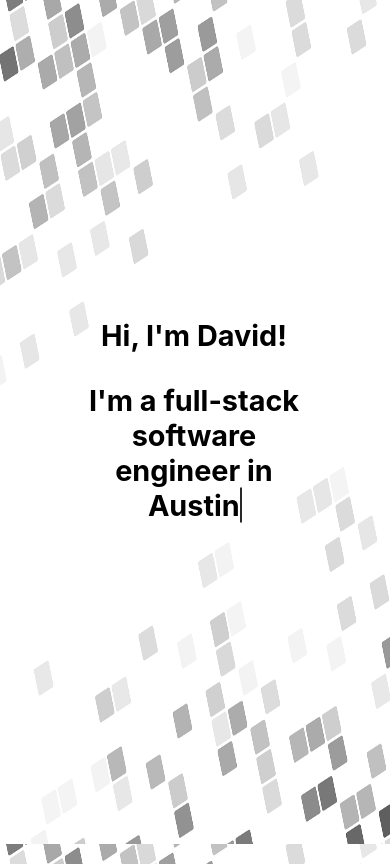
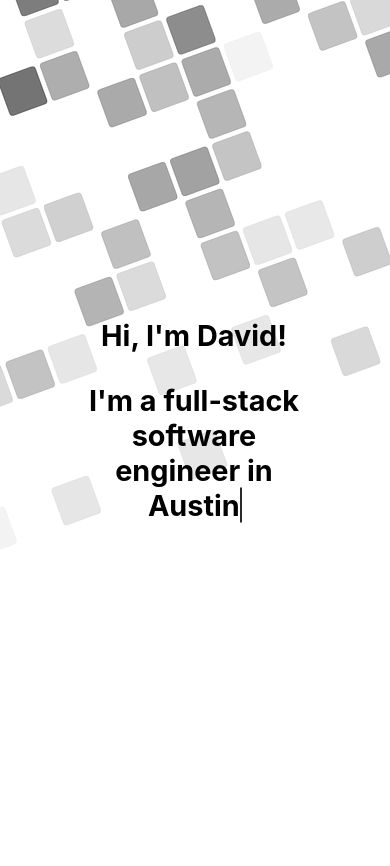
Before and after one commit to dpolcari18/personal-site, a React (Create React App) app: page / in a window 390 px wide. Shown: the top 866 px of the page. Built offline with nearby package versions, Linux system fonts and the light colour scheme; no server answers.

Commit message:
put mobile background on body

```diff
--- a/src/containers/Home.css
+++ b/src/containers/Home.css
@@ -4,13 +4,13 @@
 }
 
 body {
-    width: 100%;
-    height: 100%;
-    background: url('../images/mobile-background.png') no-repeat center center fixed;
-    -webkit-background-size: 100% 100%;
+    /* width: 100%;
+    height: 100%; */
+    background: url('../images/mobile-background.png') no-repeat top left fixed;
+    /* -webkit-background-size: 100% 100%;
     -moz-background-size: 100% 100%;
     -o-background-size: 100% 100%;
-    background-size: 100% 100%;
+    background-size: 100% 100%; */
 }
 
 @media only screen and (min-width: 800px) {
```
